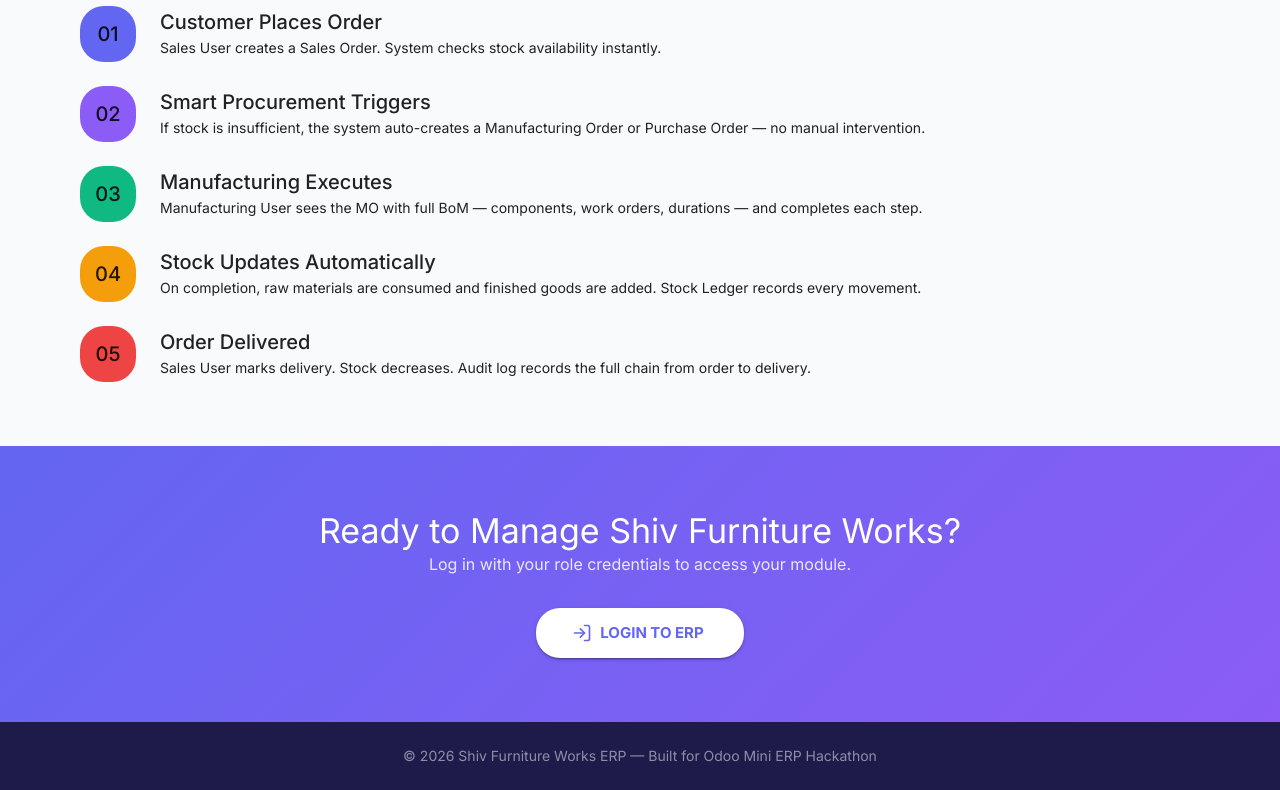
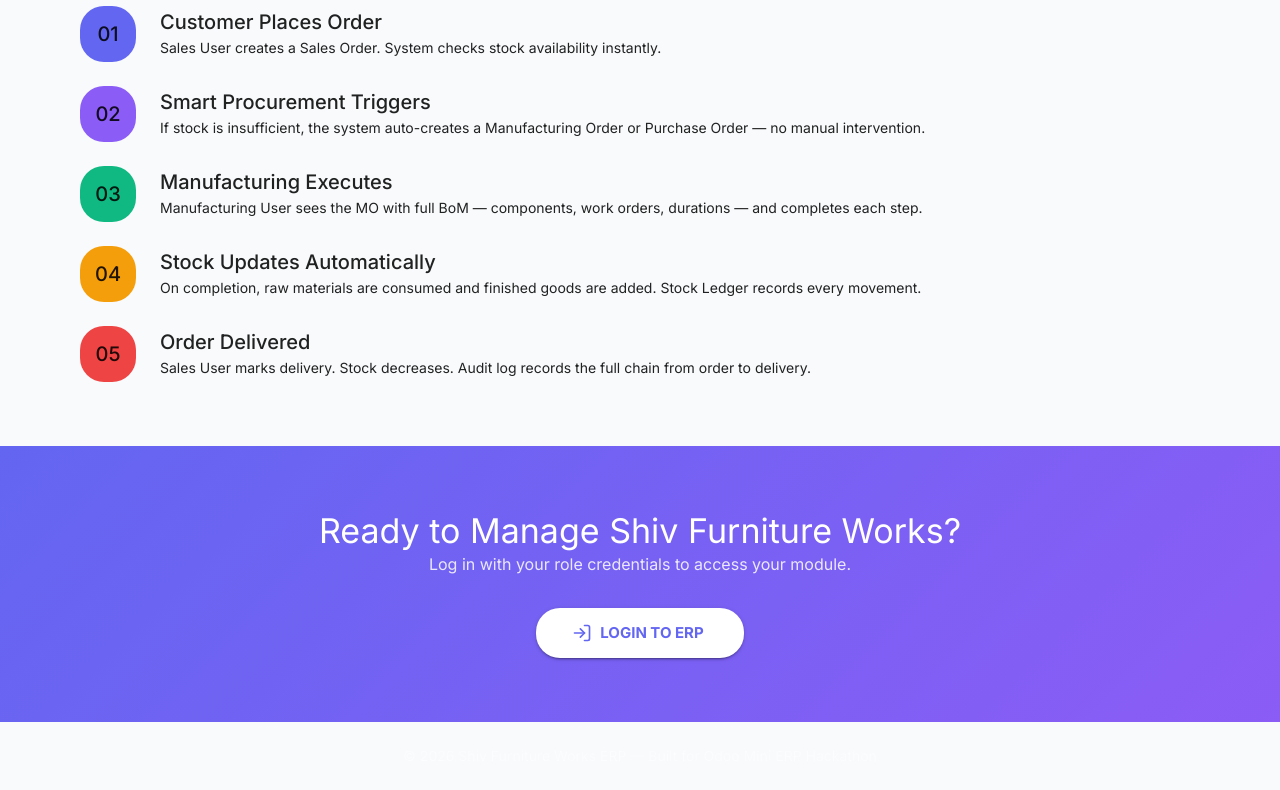
Before and after one commit to Khushitiwari/Mini_ERP, a React (Vite) app in the folder frontend/: page / in a window 1280 px wide. Shown: the part 2874-3664 px from the top of the page. Built offline with nearby package versions, Linux system fonts and the light colour scheme.

Commit message:
change footer color

```diff
--- a/frontend/src/pages/Landing.jsx
+++ b/frontend/src/pages/Landing.jsx
@@ -454,7 +454,7 @@ export default function Landing() {
         </Button>
       </Box>
 
-      <Box sx={{ backgroundColor: '#1e1b4b', color: 'rgba(255,255,255,0.5)', textAlign: 'center', py: 3 }}>
+      <Box sx={{ backgroundColor: '0 1px 4px rgba(0,0,0,0.06)', color: 'rgba(255,255,255,0.5)', textAlign: 'center', py: 3 }}>
         <Typography variant="body2">
           © 2026 Shiv Furniture Works ERP — Built for Odoo Mini ERP Hackathon
         </Typography>
```
